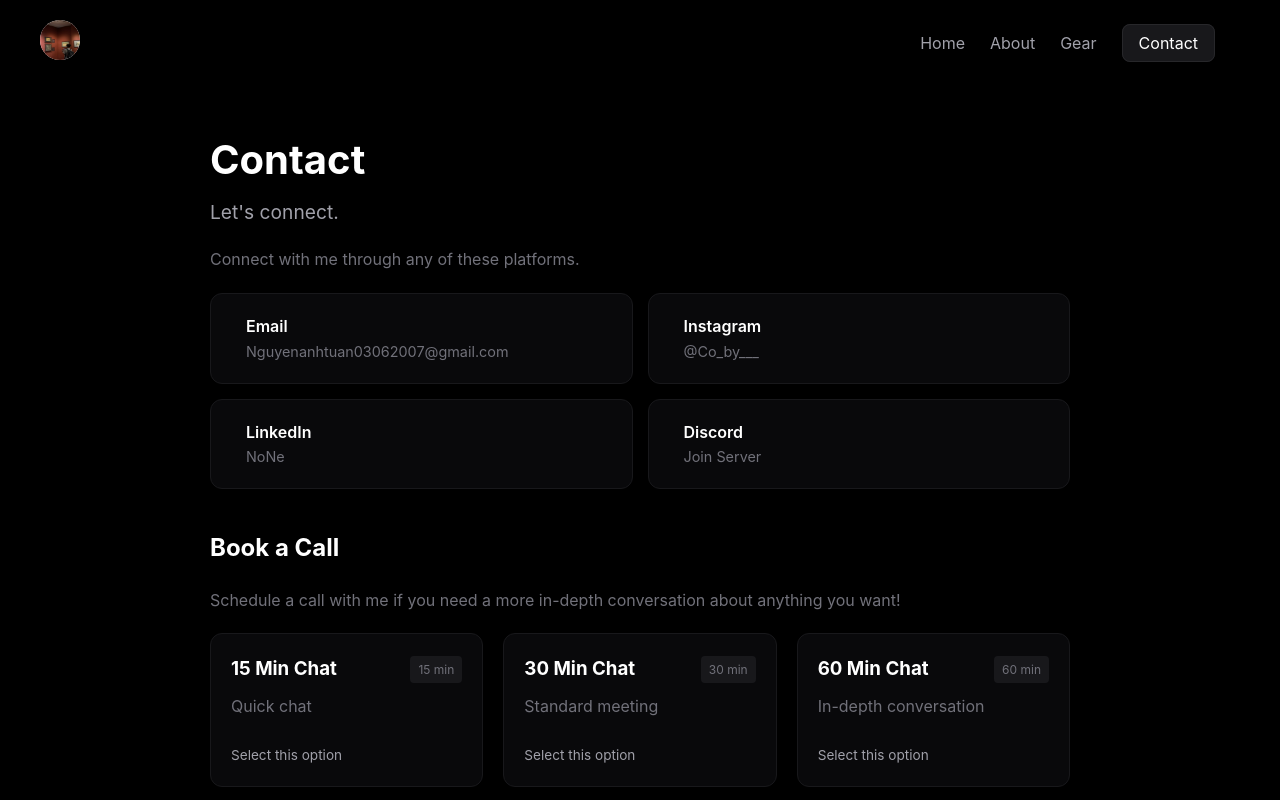
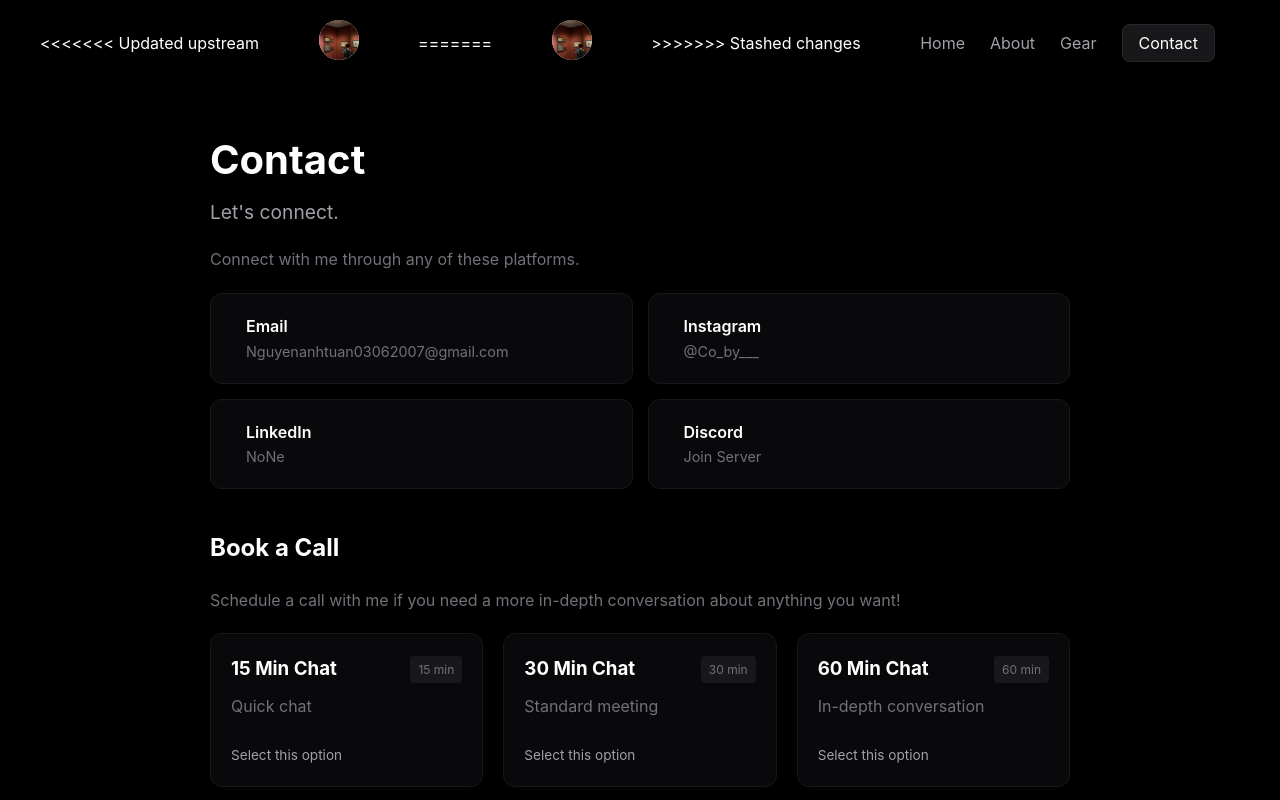
Before and after one commit to tuanhoccode0/portfolio, a plain HTML site: page contact.html in a window 1280 px wide. Shown: the top 800 px of the page. Drawn offline with Linux system fonts and the light colour scheme.

```diff
--- a/contact.html
+++ b/contact.html
@@ -10,7 +10,11 @@
 <body>
 
     <nav class="navbar">
+<<<<<<< Updated upstream
          <div class="logo"><img src="ava.jpeg"width="40" height="40" alt="avatar"></div>
+=======
+        <div class="logo"><img src="ava.jpeg"width="40" height="40" alt="avatar"></div>
+>>>>>>> Stashed changes
         <ul class="nav-links">
             <li><a href="index.html">Home</a></li>
             <li><a href="about.html">About</a></li>
```
Also changed, not shown: gear.html (+1 -1 lines).
